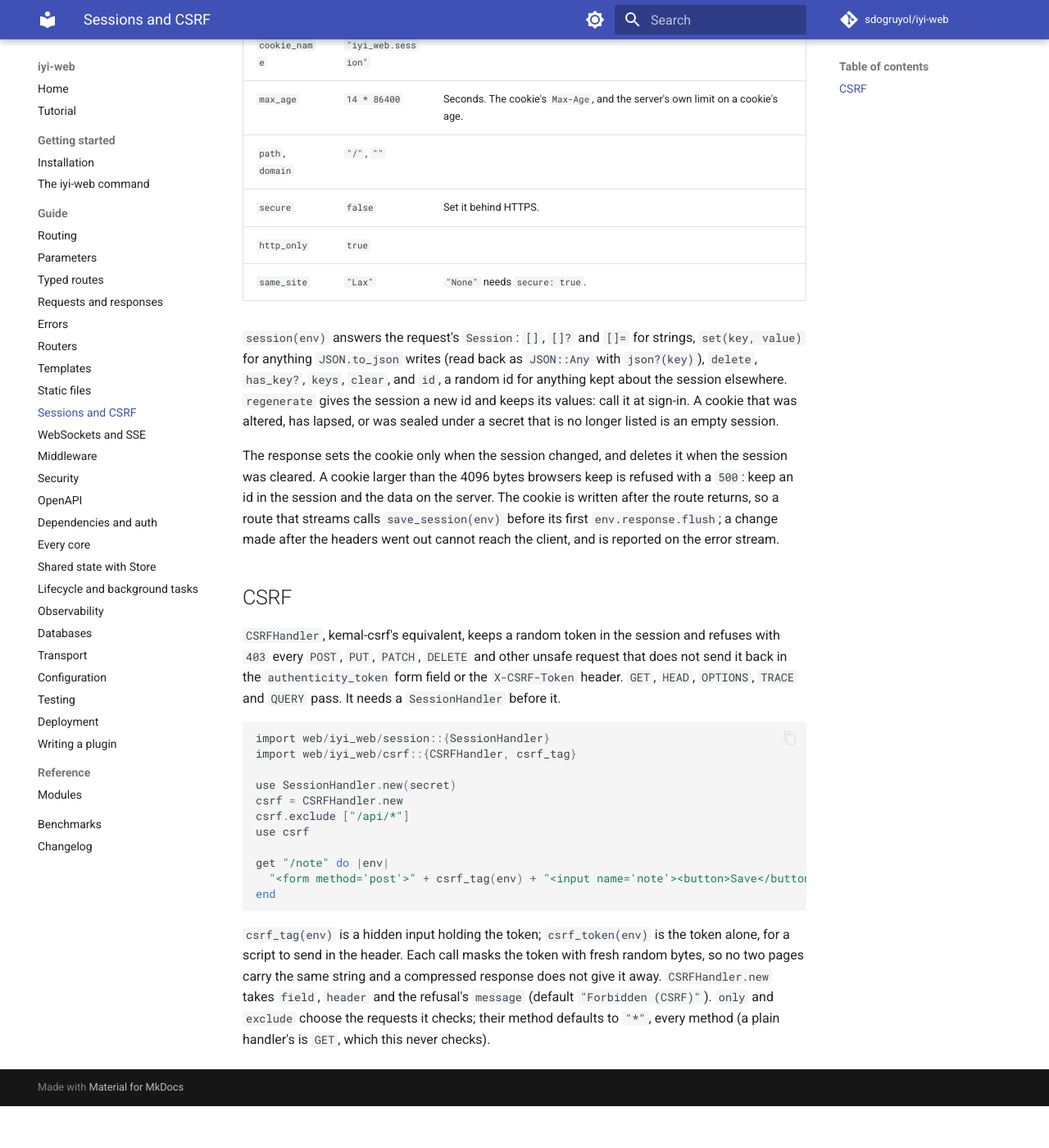
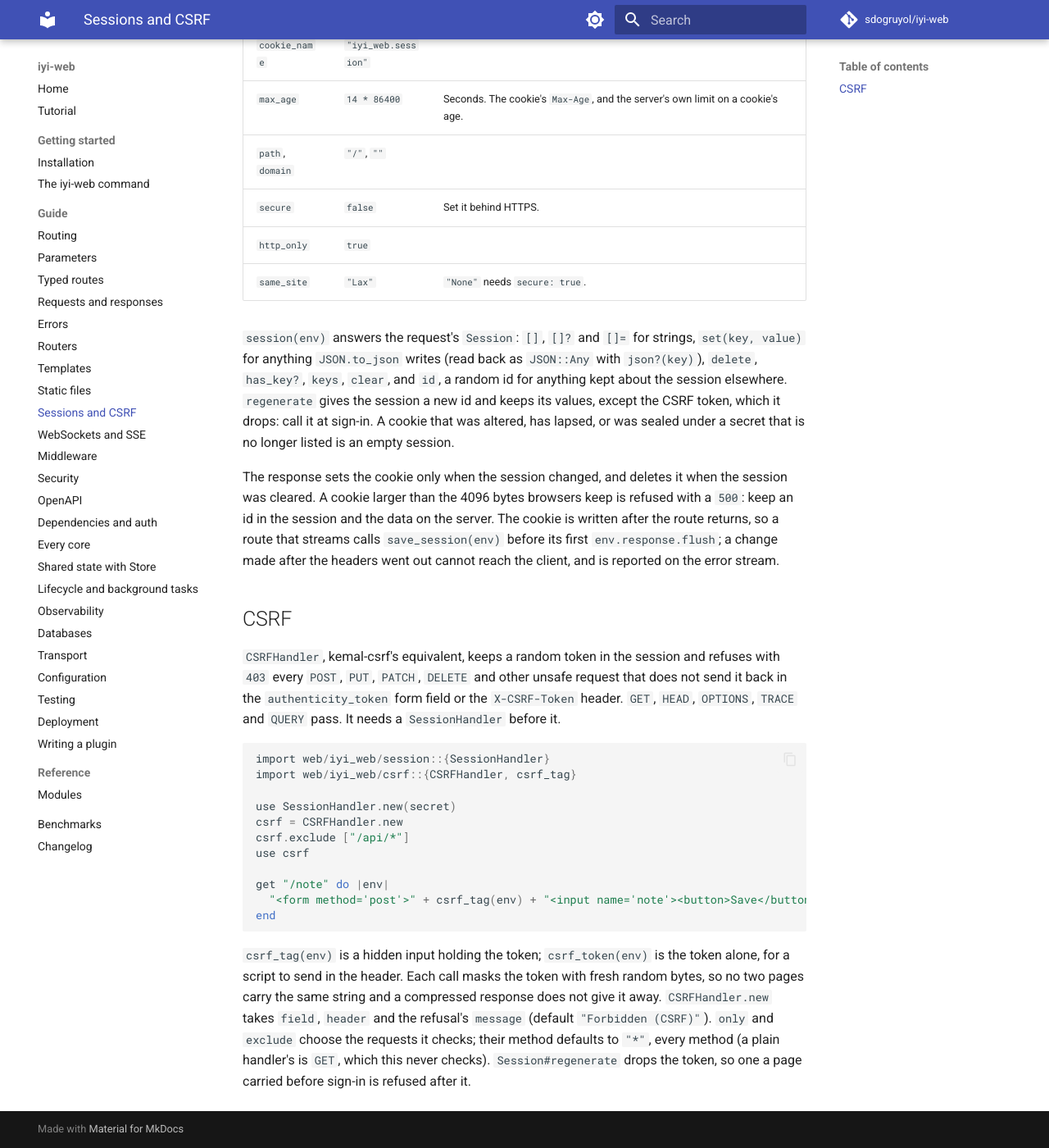
Before and after one commit to sdogruyol/iyi-web, an MkDocs documentation site: the page built from docs/sessions-and-csrf.md, in a window 1280 px wide and 1400 px high, scrolled down 889 px. Shown: the whole window at 82% size. Built offline with MkDocs 1.6.1 and Material for MkDocs 9.7.7, drawn with Linux system fonts in a browser that asks for light colours; comment, search, counter and statistics services are not loaded; before the commit the page ends 2238 px from its top, so only the background shows below that.

Commit message:
Drop the CSRF token when a session is regenerated
regenerate gave the session a new id but kept _csrf_token, so a token an
attacker read before sign-in, in a session they planted, still passed
after it. The key's string moves to iyi_web/session as SESSION_CSRF_KEY,
since csrf imports session; CSRF_SESSION_KEY is the same string.

```diff
--- a/docs/sessions-and-csrf.md
+++ b/docs/sessions-and-csrf.md
@@ -45,8 +45,8 @@ the handler is made. `SessionHandler.new` also takes:
 strings, `set(key, value)` for anything `JSON.to_json` writes (read back as
 `JSON::Any` with `json?(key)`), `delete`, `has_key?`, `keys`, `clear`, and
 `id`, a random id for anything kept about the session elsewhere.
-`regenerate` gives the session a new id and keeps its values: call it at
-sign-in. A cookie that was altered, has lapsed, or was sealed under a secret
+`regenerate` gives the session a new id and keeps its values, except the
+CSRF token, which it drops: call it at sign-in. A cookie that was altered, has lapsed, or was sealed under a secret
 that is no longer listed is an empty session.
 
 The response sets the cookie only when the session changed, and deletes it
@@ -86,3 +86,5 @@ compressed response does not give it away. `CSRFHandler.new` takes `field`,
 `header` and the refusal's `message` (default `"Forbidden (CSRF)"`). `only`
 and `exclude` choose the requests it checks; their method defaults to `"*"`,
 every method (a plain handler's is `GET`, which this never checks).
+`Session#regenerate` drops the token, so one a page carried before sign-in
+is refused after it.
```
Also changed, not shown: 4 other files.
